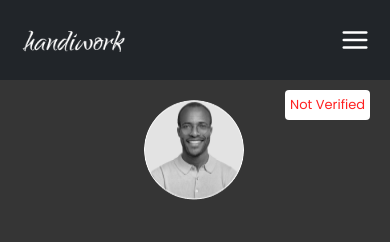
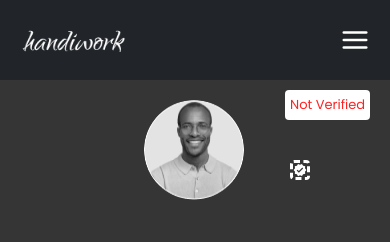
Before and after one commit to Cannyokpoto/page-handiwork, a React (Vite) app: page /market-place/provider/1 in a window 390 px wide. Shown: the top 242 px of the page. Built offline with nearby package versions, Linux system fonts and the light colour scheme; no server answers; a web font is replaced by a local one.

Commit message:
new commit

```diff
--- a/src/Components/ProviderDetails/ProviderDetails.css
+++ b/src/Components/ProviderDetails/ProviderDetails.css
@@ -44,6 +44,16 @@
     z-index: 5;
     background-color: var(--energyWhite);
     padding: 10px;
+    border-radius: 4px;
+}
+
+.provider-hero .my-badge{
+    position: absolute;
+    top: 260px;
+    right: 560px;
+    color: var(--energyWhite);
+    font-size: 40px;
+    z-index: 6;
     border-radius: 4px;
 }
 
@@ -156,6 +166,17 @@
         border-radius: 4px;
     }
 
+    .provider-hero .my-badge{
+        position: absolute;
+        top: 80px;
+        right: 80px;
+        color: var(--energyWhite);
+        font-size: 20px;
+        z-index: 6;
+        border-radius: 4px;
+        border: dashed;
+    }
+
     /* .provider-hero::after{
         content: '';
         background-color: var(--energyBlack);
--- a/src/Components/ProviderDetails/ProviderDetails.jsx
+++ b/src/Components/ProviderDetails/ProviderDetails.jsx
@@ -2,6 +2,7 @@ import React, { useContext } from 'react';
 import './ProviderDetails.css'
 import { IoLocationOutline } from "react-icons/io5";
 import { HandiworkContext } from '../Context/HandiworkContext';
+import { MdVerified } from "react-icons/md";
 
                         //remember to replace the props as argument
 function ProviderDetails(props) {
@@ -16,6 +17,7 @@ function ProviderDetails(props) {
     <div className="provider">
         <div className='provider-hero'>
             <p>Not Verified</p>
+            <MdVerified className='my-badge' />
             {/* <img src={provider.categoryImage} alt="cover" className='cover' /> */}
             <img src={provider.image} alt="dp" className='dp' />
             <h4>{provider.name}</h4>
```
